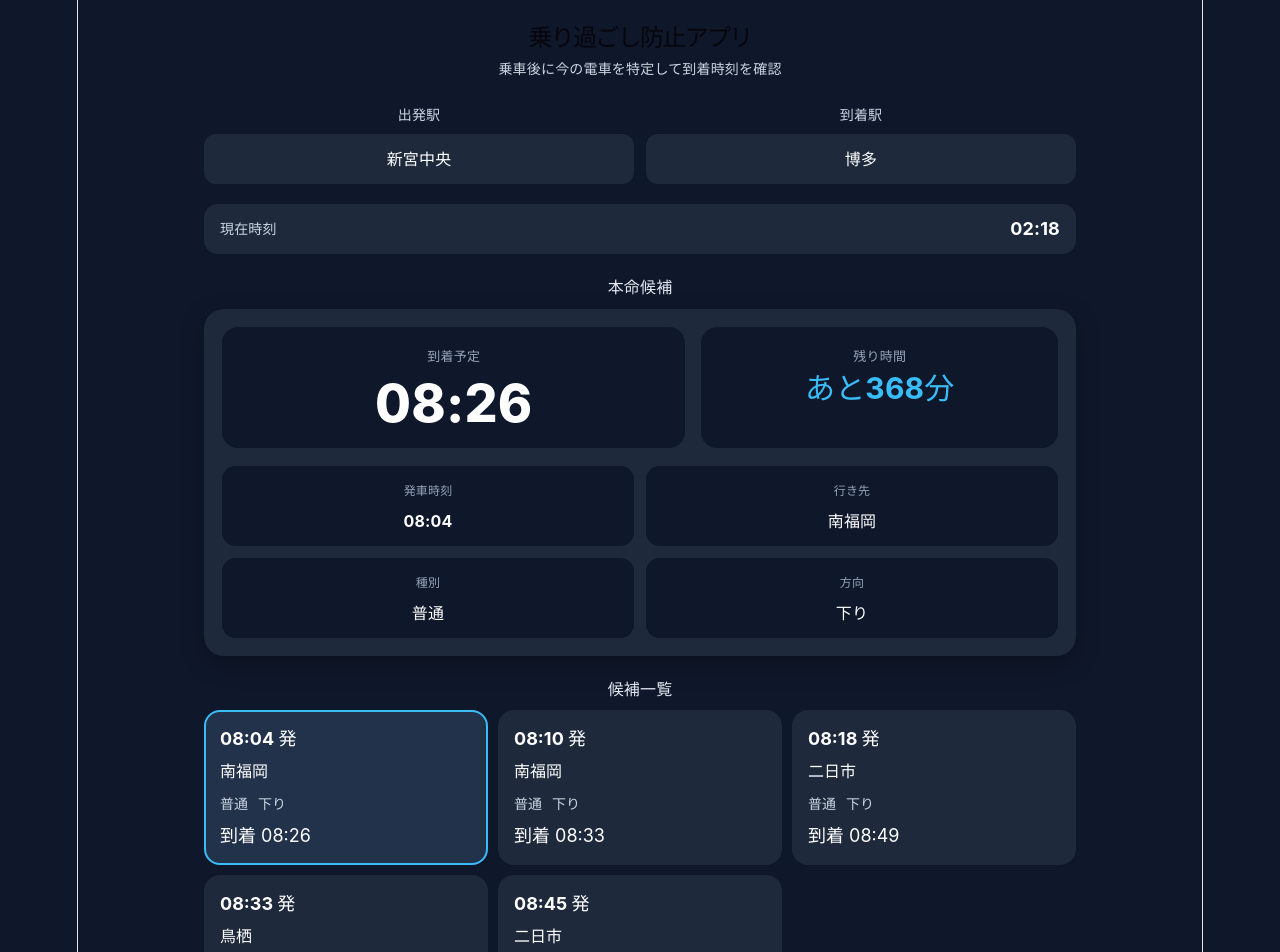
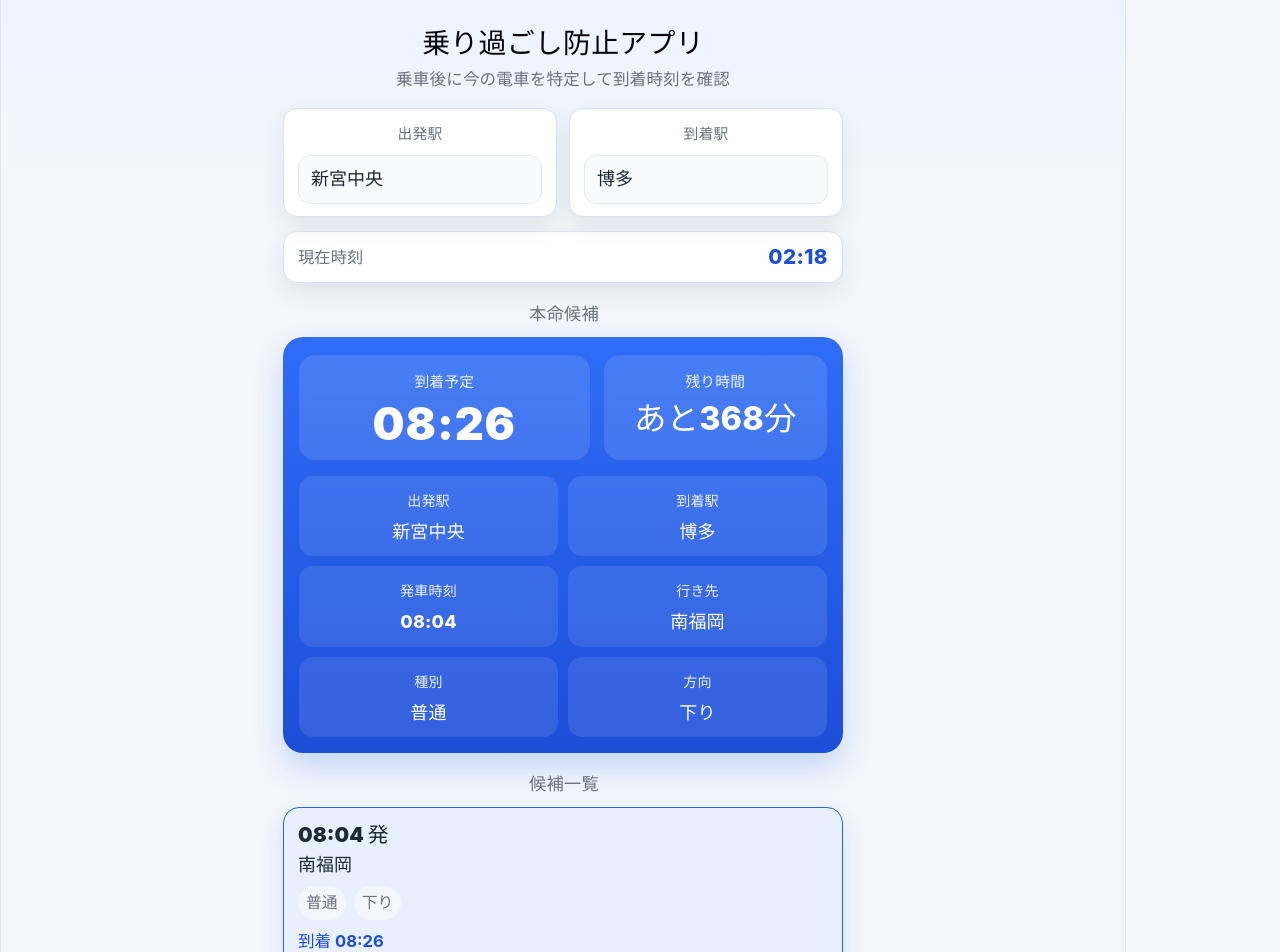
Before and after one commit to ykjob/commute_app, a React (Vite) app: page / in a window 1280 px wide. Shown: the top 952 px of the page. Built offline with nearby package versions, Linux system fonts and the light colour scheme.

Commit message:
駅名選択式に変更とスマホ用UI修正

```diff
--- a/src/App.css
+++ b/src/App.css
@@ -2,218 +2,327 @@
   box-sizing: border-box;
 }
 
+:root {
+  --bg: #f3f6fb;
+  --card: #ffffff;
+  --card-soft: #f8fbff;
+  --text: #1f2937;
+  --subtext: #6b7280;
+  --line: #dbe3ee;
+  --accent: #2563eb;
+  --accent-dark: #1d4ed8;
+  --accent-soft: #e8f0ff;
+  --shadow: 0 10px 24px rgba(15, 23, 42, 0.08);
+  --radius-lg: 20px;
+  --radius-md: 14px;
+  --radius-sm: 10px;
+}
+
+html,
+body,
+#root {
+  margin: 0;
+  min-height: 100%;
+  background: var(--bg);
+  color: var(--text);
+  font-family: -apple-system, BlinkMacSystemFont, "Segoe UI", Roboto, sans-serif;
+}
+
 body {
-  margin: 0;
-  font-family: -apple-system, BlinkMacSystemFont, "Segoe UI", sans-serif;
-  background: #0f172a;
-  color: #ffffff;
+  -webkit-text-size-adjust: 100%;
 }
 
 button,
-select {
+select,
+input {
   font: inherit;
 }
 
 .app {
   min-height: 100vh;
-  width: 100%;
+  padding: 16px 12px 28px;
+  background:
+    linear-gradient(180deg, #edf4ff 0%, #f3f6fb 180px, #f3f6fb 100%);
 }
 
 .container {
   width: 100%;
-  max-width: 920px;
+  max-width: 560px;
   margin: 0 auto;
-  padding: 16px;
-  display: flex;
-  flex-direction: column;
-  gap: 16px;
 }
 
 .header {
-  display: flex;
-  flex-direction: column;
-  gap: 6px;
+  margin-bottom: 16px;
+  padding: 6px 4px 0;
 }
 
 .title {
   margin: 0;
-  font-size: 24px;
-  font-weight: 700;
+  font-size: 1.55rem;
+  line-height: 1.2;
+  font-weight: 800;
+  letter-spacing: 0.01em;
 }
 
 .subtitle {
-  margin: 0;
-  font-size: 14px;
-  color: #cbd5e1;
+  margin: 8px 0 0;
+  font-size: 0.92rem;
+  line-height: 1.5;
+  color: var(--subtext);
 }
 
 .controls {
   display: grid;
   grid-template-columns: 1fr;
   gap: 12px;
+  margin-bottom: 14px;
 }
 
 .field-group {
-  display: flex;
-  flex-direction: column;
-  gap: 6px;
+  background: var(--card);
+  border: 1px solid var(--line);
+  border-radius: var(--radius-md);
+  padding: 12px 14px;
+  box-shadow: var(--shadow);
 }
 
 .label {
-  font-size: 14px;
-  color: #cbd5e1;
+  display: block;
+  margin-bottom: 8px;
+  font-size: 0.82rem;
+  font-weight: 700;
+  color: var(--subtext);
 }
 
 .select {
+  min-height: 44px;
+  display: flex;
+  align-items: center;
+  padding: 10px 12px;
+  border-radius: 12px;
+  background: #f8fafc;
+  color: var(--text);
+  font-size: 1rem;
+  font-weight: 700;
+  border: 1px solid #e5eaf1;
+}
+
+.select-input {
   width: 100%;
-  min-height: 48px;
-  padding: 12px 14px;
-  border: none;
+  min-height: 44px;
+  padding: 10px 12px;
   border-radius: 12px;
-  background: #1e293b;
-  color: #ffffff;
-  font-size: 16px;
+  border: 1px solid #e5eaf1;
+  background: #f8fafc;
+  color: var(--text);
+  font-size: 1rem;
+  font-weight: 700;
+  outline: none;
+  appearance: none;
+  -webkit-appearance: none;
+}
+
+.select-input:focus {
+  border-color: var(--accent);
+  box-shadow: 0 0 0 3px rgba(37, 99, 235, 0.12);
+}
+
+.empty-message {
+  background: var(--card);
+  border: 1px solid var(--line);
+  border-radius: 16px;
+  padding: 18px 16px;
+  box-shadow: var(--shadow);
+  color: var(--subtext);
+  font-weight: 700;
 }
 
 .status-bar {
   display: flex;
+  align-items: center;
   justify-content: space-between;
-  align-items: center;
-  background: #1e293b;
-  border-radius: 14px;
-  padding: 12px 16px;
+  gap: 12px;
+  background: var(--card);
+  border: 1px solid var(--line);
+  border-radius: var(--radius-md);
+  padding: 12px 14px;
+  margin-bottom: 18px;
+  box-shadow: var(--shadow);
 }
 
 .status-label {
-  font-size: 14px;
-  color: #cbd5e1;
+  font-size: 0.9rem;
+  color: var(--subtext);
+  font-weight: 700;
 }
 
 .status-time {
-  font-size: 18px;
-  font-weight: 700;
+  font-size: 1.15rem;
+  font-weight: 800;
+  color: var(--accent-dark);
+  letter-spacing: 0.02em;
+}
+
+.main-section,
+.candidate-section {
+  margin-bottom: 18px;
 }
 
 .section-title {
-  margin-bottom: 8px;
-  font-size: 16px;
-  font-weight: 700;
-  color: #e2e8f0;
+  margin: 0 0 10px;
+  padding-left: 2px;
+  font-size: 0.96rem;
+  font-weight: 800;
+  color: var(--subtext);
 }
 
 .main-card {
-  background: #1e293b;
-  border-radius: 20px;
-  padding: 18px;
-  box-shadow: 0 8px 24px rgba(0, 0, 0, 0.25);
+  background: linear-gradient(180deg, #2f6df6 0%, #1d4ed8 100%);
+  color: #fff;
+  border-radius: var(--radius-lg);
+  padding: 18px 16px 16px;
+  box-shadow: 0 14px 30px rgba(37, 99, 235, 0.22);
 }
 
 .main-top {
   display: grid;
   grid-template-columns: 1fr;
-  gap: 16px;
-  margin-bottom: 18px;
+  gap: 14px;
+  margin-bottom: 16px;
 }
 
 .arrival-block,
 .remain-block {
-  background: #0f172a;
+  background: rgba(255, 255, 255, 0.12);
   border-radius: 16px;
-  padding: 16px;
-  text-align: center;
+  padding: 14px;
+  backdrop-filter: blur(4px);
 }
 
 .arrival-label,
 .remain-label {
-  font-size: 13px;
-  color: #94a3b8;
+  font-size: 0.82rem;
+  font-weight: 700;
+  opacity: 0.92;
   margin-bottom: 6px;
 }
 
 .arrival-time {
-  font-size: clamp(34px, 9vw, 52px);
-  font-weight: 800;
-  line-height: 1.1;
+  font-size: 2.5rem;
+  line-height: 1;
+  font-weight: 900;
+  letter-spacing: 0.02em;
 }
 
 .remain-time {
-  font-size: clamp(22px, 6vw, 30px);
-  font-weight: 700;
-  color: #38bdf8;
+  font-size: 1.8rem;
+  line-height: 1.1;
+  font-weight: 800;
 }
 
 .detail-grid {
   display: grid;
   grid-template-columns: 1fr 1fr;
-  gap: 12px;
+  gap: 10px;
 }
 
 .detail-item {
-  background: #0f172a;
+  background: rgba(255, 255, 255, 0.1);
   border-radius: 14px;
   padding: 12px;
   display: flex;
   flex-direction: column;
-  gap: 4px;
+  gap: 6px;
+  min-height: 72px;
 }
 
 .detail-key {
-  font-size: 12px;
-  color: #94a3b8;
+  font-size: 0.78rem;
+  font-weight: 700;
+  opacity: 0.9;
 }
 
 .detail-value {
-  font-size: 16px;
-  font-weight: 700;
+  font-size: 1rem;
+  line-height: 1.35;
+  font-weight: 800;
+  word-break: break-word;
 }
 
 .candidate-list {
   display: grid;
-  grid-template-columns: 1fr;
-  gap: 10px;
+  gap: 12px;
 }
 
 .candidate-card {
   width: 100%;
-  border: 2px solid transparent;
+  border: 1.5px solid var(--line);
   border-radius: 16px;
   padding: 14px;
-  background: #1e293b;
-  color: #ffffff;
+  background: var(--card);
+  color: var(--text);
   text-align: left;
+  box-shadow: var(--shadow);
+  appearance: none;
+  -webkit-appearance: none;
   cursor: pointer;
-  display: flex;
-  flex-direction: column;
-  gap: 6px;
-  transition: 0.2s ease;
+  transition:
+    transform 0.15s ease,
+    border-color 0.15s ease,
+    background 0.15s ease,
+    box-shadow 0.15s ease;
+}
+
+.candidate-card:active {
+  transform: scale(0.99);
 }
 
 .candidate-card.active {
-  border-color: #38bdf8;
-  background: #22324a;
+  border-color: var(--accent);
+  background: var(--accent-soft);
+  box-shadow: 0 10px 24px rgba(37, 99, 235, 0.14);
 }
 
 .candidate-time {
-  font-size: 18px;
-  font-weight: 700;
+  font-size: 1.15rem;
+  font-weight: 900;
+  margin-bottom: 4px;
 }
 
 .candidate-destination {
-  font-size: 16px;
-  font-weight: 600;
+  font-size: 1rem;
+  font-weight: 700;
+  margin-bottom: 8px;
 }
 
 .candidate-meta {
   display: flex;
-  gap: 10px;
-  font-size: 14px;
-  color: #cbd5e1;
+  flex-wrap: wrap;
+  gap: 8px;
+  margin-bottom: 8px;
+  color: var(--subtext);
+  font-size: 0.88rem;
+  font-weight: 700;
 }
 
-@media (min-width: 640px) {
-  .container {
-    padding: 24px;
-    gap: 20px;
+.candidate-meta span {
+  display: inline-flex;
+  align-items: center;
+  min-height: 28px;
+  padding: 4px 8px;
+  border-radius: 999px;
+  background: #f3f6fb;
+}
+
+.candidate-arrival {
+  font-size: 0.92rem;
+  font-weight: 700;
+  color: var(--accent-dark);
+}
+
+@media (min-width: 480px) {
+  .app {
+    padding: 20px 16px 36px;
   }
 
   .controls {
@@ -222,15 +331,24 @@ select {
 
   .main-top {
     grid-template-columns: 1.3fr 1fr;
+    align-items: stretch;
   }
 }
 
-@media (min-width: 900px) {
-  .candidate-list {
-    grid-template-columns: repeat(3, 1fr);
+@media (max-width: 374px) {
+  .title {
+    font-size: 1.35rem;
   }
 
-  .candidate-card {
-    min-height: 120px;
+  .arrival-time {
+    font-size: 2.15rem;
+  }
+
+  .remain-time {
+    font-size: 1.55rem;
+  }
+
+  .detail-grid {
+    grid-template-columns: 1fr;
   }
 }
--- a/src/App.jsx
+++ b/src/App.jsx
@@ -12,15 +12,19 @@ import {
 
 export default function App() {
   const [stations, setStations] = useState([]);
+  const [trains, setTrains] = useState([]);
+  const [stopTimes, setStopTimes] = useState([]);
+
+  const [fromStationId, setFromStationId] = useState("shingu_chuo");
+  const [toStationId, setToStationId] = useState("hakata");
+
   const [candidates, setCandidates] = useState([]);
   const [selectedIndex, setSelectedIndex] = useState(0);
   const [currentTime, setCurrentTime] = useState(formatNowTime());
   const [loading, setLoading] = useState(true);
   const [error, setError] = useState("");
 
-  const fromStationId = "shingu_chuo";
-  const toStationId = "hakata";
-
+  // 初回ロード
   useEffect(() => {
     async function init() {
       try {
@@ -34,27 +38,12 @@ export default function App() {
         ]);
 
         setStations(stationData);
-
-        const now = new Date();
-        const nowMinutes = getNowMinutes(now);
-
-        const builtCandidates = buildCandidates({
-          fromStationId,
-          toStationId,
-          stopTimes: stopTimeData,
-          trains: trainData,
-          nowMinutes,
-        });
-
-        setCandidates(builtCandidates);
-
-        const recommendedIndex = getRecommendedIndex(builtCandidates, nowMinutes, 3);
-        setSelectedIndex(recommendedIndex);
-
-        setCurrentTime(formatNowTime(now));
+        setTrains(trainData);
+        setStopTimes(stopTimeData);
+        setCurrentTime(formatNowTime(new Date()));
       } catch (err) {
         console.error(err);
-        setError("CSVの読み込みまたは候補生成に失敗しました。");
+        setError("CSVの読み込みに失敗しました。");
       } finally {
         setLoading(false);
       }
@@ -63,24 +52,61 @@ export default function App() {
     init();
   }, []);
 
+  // 駅選択やデータロード後に候補再計算
+  useEffect(() => {
+    if (!stations.length || !trains.length || !stopTimes.length) return;
+    if (!fromStationId || !toStationId) return;
+
+    if (fromStationId === toStationId) {
+      setCandidates([]);
+      setSelectedIndex(0);
+      return;
+    }
+
+    try {
+      const now = new Date();
+      const nowMinutes = getNowMinutes(now);
+
+      const builtCandidates = buildCandidates({
+        fromStationId,
+        toStationId,
+        stopTimes,
+        trains,
+        nowMinutes,
+      });
+
+      setCandidates(builtCandidates);
+
+      const recommendedIndex = getRecommendedIndex(
+        builtCandidates,
+        nowMinutes,
+        3
+      );
+      setSelectedIndex(recommendedIndex);
+
+      setCurrentTime(formatNowTime(now));
+    } catch (err) {
+      console.error(err);
+      setError("候補生成に失敗しました。");
+    }
+  }, [stations, trains, stopTimes, fromStationId, toStationId]);
+
   const fromStation = stations.find((s) => s.station_id === fromStationId);
   const toStation = stations.find((s) => s.station_id === toStationId);
   const main = candidates[selectedIndex];
 
   if (loading) {
-    return <div className="app"><div className="container">読み込み中...</div></div>;
+    return (
+      <div className="app">
+        <div className="container">読み込み中...</div>
+      </div>
+    );
   }
 
   if (error) {
-    return <div className="app"><div className="container">{error}</div></div>;
-  }
-
-  if (!candidates.length) {
     return (
       <div className="app">
-        <div className="container">
-          条件に合う候補列車が見つかりませんでした。
-        </div>
+        <div className="container">{error}</div>
       </div>
     );
   }
@@ -95,13 +121,39 @@ export default function App() {
 
         <section className="controls">
           <div className="field-group">
-            <label className="label">出発駅</label>
-            <div className="select">{fromStation?.station_name ?? fromStationId}</div>
+            <label className="label" htmlFor="fromStation">
+              出発駅
+            </label>
+            <select
+              id="fromStation"
+              className="select-input"
+              value={fromStationId}
+              onChange={(e) => setFromStationId(e.target.value)}
+            >
+              {stations.map((station) => (
+                <option key={station.station_id} value={station.station_id}>
+                  {station.station_name}
+                </option>
+              ))}
+            </select>
           </div>
 
           <div className="field-group">
-            <label className="label">到着駅</label>
-            <div className="select">{toStation?.station_name ?? toStationId}</div>
+            <label className="label" htmlFor="toStation">
+              到着駅
+            </label>
+            <select
+              id="toStation"
+              className="select-input"
+              value={toStationId}
+              onChange={(e) => setToStationId(e.target.value)}
+            >
+              {stations.map((station) => (
+                <option key={station.station_id} value={station.station_id}>
+                  {station.station_name}
+                </option>
+              ))}
+            </select>
           </div>
         </section>
 
@@ -110,6 +162,16 @@ export default function App() {
           <span className="status-time">{currentTime}</span>
         </section>
 
+        {fromStationId === toStationId ? (
+          <div className="empty-message">
+            出発駅と到着駅が同じです。別の駅を選んでください。
+          </div>
+        ) : candidates.length === 0 ? (
+          <div className="empty-message">
+            条件に合う候補列車が見つかりませんでした。
+          </div>
+        ) : (
+          <>
             <section className="main-section">
               <div className="section-title">本命候補</div>
 
@@ -127,6 +189,18 @@ export default function App() {
                 </div>
 
                 <div className="detail-grid">
+                  <div className="detail-item">
+                    <span className="detail-key">出発駅</span>
+                    <span className="detail-value">
+                      {fromStation?.station_name ?? fromStationId}
+                    </span>
+                  </div>
+                  <div className="detail-item">
+                    <span className="detail-key">到着駅</span>
+                    <span className="detail-value">
+                      {toStation?.station_name ?? toStationId}
+                    </span>
+                  </div>
                   <div className="detail-item">
                     <span className="detail-key">発車時刻</span>
                     <span className="detail-value">{main.depTime}</span>
@@ -154,11 +228,15 @@ export default function App() {
                 {candidates.map((train, index) => (
                   <button
                     key={`${train.trainId}-${index}`}
-                className={`candidate-card ${index === selectedIndex ? "active" : ""}`}
+                    className={`candidate-card ${
+                      index === selectedIndex ? "active" : ""
+                    }`}
                     onClick={() => setSelectedIndex(index)}
                   >
                     <div className="candidate-time">{train.depTime} 発</div>
-                <div className="candidate-destination">{train.destination}</div>
+                    <div className="candidate-destination">
+                      {train.destination}
+                    </div>
                     <div className="candidate-meta">
                       <span>{train.type}</span>
                       <span>{train.direction}</span>
@@ -168,6 +246,8 @@ export default function App() {
                 ))}
               </div>
             </section>
+          </>
+        )}
       </div>
     </div>
   );
--- a/src/data/csvUtils.js
+++ b/src/data/csvUtils.js
@@ -12,5 +12,5 @@ export async function fetchCSV(path) {
   return text
     .trim()
     .split("\n")
-    .map((line) => line.split(",").map((cell) => cell.trim()));
+    .map((line) => line.replace(/\r/g, "").split(",").map((cell) => cell.trim()));
 }
```
Lines whose indentation alone changed are shown as unchanged.
